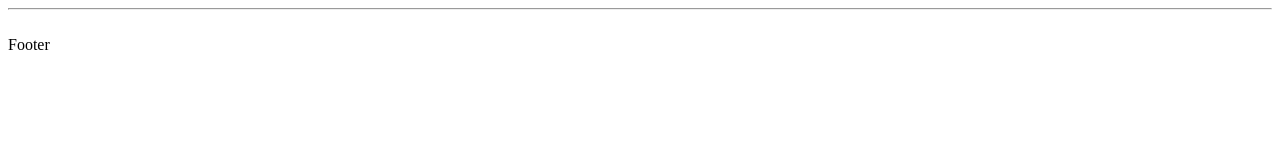
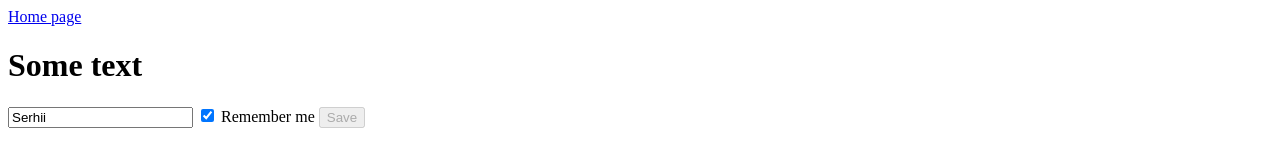
Before and after one commit to Tsekhmister/js_patterns, a plain HTML site: page index.html in a window 1280 px wide. Drawn offline with Linux system fonts and the light colour scheme.

Commit message:
summarizing all parts

```diff
--- a/dom.js
+++ b/dom.js
@@ -324,3 +324,45 @@ data-attributes - используются для того чтобы храни
 // Аттрибут readonly - запрещает редактировать значение в инпуте
 // Аттрибут checked - отмечает checkbox или radiobutton галочкой
 // Аттрибут checked - делает элемент не активным
+
+
+//*********************************************//
+//Summarizing all parts//////////////////////
+
+{/*
+  <body data-page-id="login-page" data-secret-key="123564899">
+    <a href="/home">Home page</a>
+
+    <h1 class="page-title" title="Learn to code">
+      Some text
+    </h1>
+  <form action="/api/login" method="post">
+    <input value="Serhii" readonly>
+    <label for="remember">
+      <input type="checkbox" id="remember" checked>
+      Remember me
+    </label>
+
+    <button disabled>Save</button>
+  </form>
+  <script src="./dom.js"></script>
+</body>
+*/}
+
+const body = document.querySelector('body');
+const link = document.querySelector('a');
+const h1 = document.querySelector('h1');
+const form = document.querySelector('form');
+const textField = document.querySelector('input');
+const label = document.querySelector('label');
+const checkbox = document.querySelector('[type=checkbox]');
+const button = document.querySelector('button');
+
+console.log(body.dataset.pageId, body.dataset.secretKey);
+console.log(link.href);
+console.log(h1.title, h1.className, h1.classList.contains('page-title'));
+console.log(form.method, form.action);
+console.log(textField.type, textField.value, textField.readOnly);
+console.log(label.htmlFor);
+console.log(checkbox.id, checkbox.checked);
+console.log(button.type, button.disabled);
--- a/index.html
+++ b/index.html
@@ -6,7 +6,7 @@
   <meta name="viewport" content="width=device-width, initial-scale=1.0">
   <title>Just</title>
 </head>
-<body>
+<!-- <body> -->
   <!-- <a href="https://google.com" id="google-link">
     google
   </a>
@@ -40,7 +40,7 @@
       <button type="button">Log in</button>
 
     </form> -->
-    <hr>
+    <!-- <hr>
     </br>
     <form id="test_form" hidden>
       <label>
@@ -58,8 +58,24 @@
       </button>
     </form>
   </main>
-  <footer>Footer</footer>
+  <footer>Footer</footer> -->
   <!-- <script src="./script.js"></script> -->
+
+  <body data-page-id="login-page" data-secret-key="123564899">
+    <a href="/home">Home page</a>
+
+    <h1 class="page-title" title="Learn to code">
+      Some text
+    </h1>
+  <form action="/api/login" method="post">
+    <input value="Serhii" readonly>
+    <label for="remember">
+      <input type="checkbox" id="remember" checked>
+      Remember me
+    </label>
+
+    <button disabled>Save</button>
+</form>
   <script src="./dom.js"></script>
 </body>
 </html>
```
